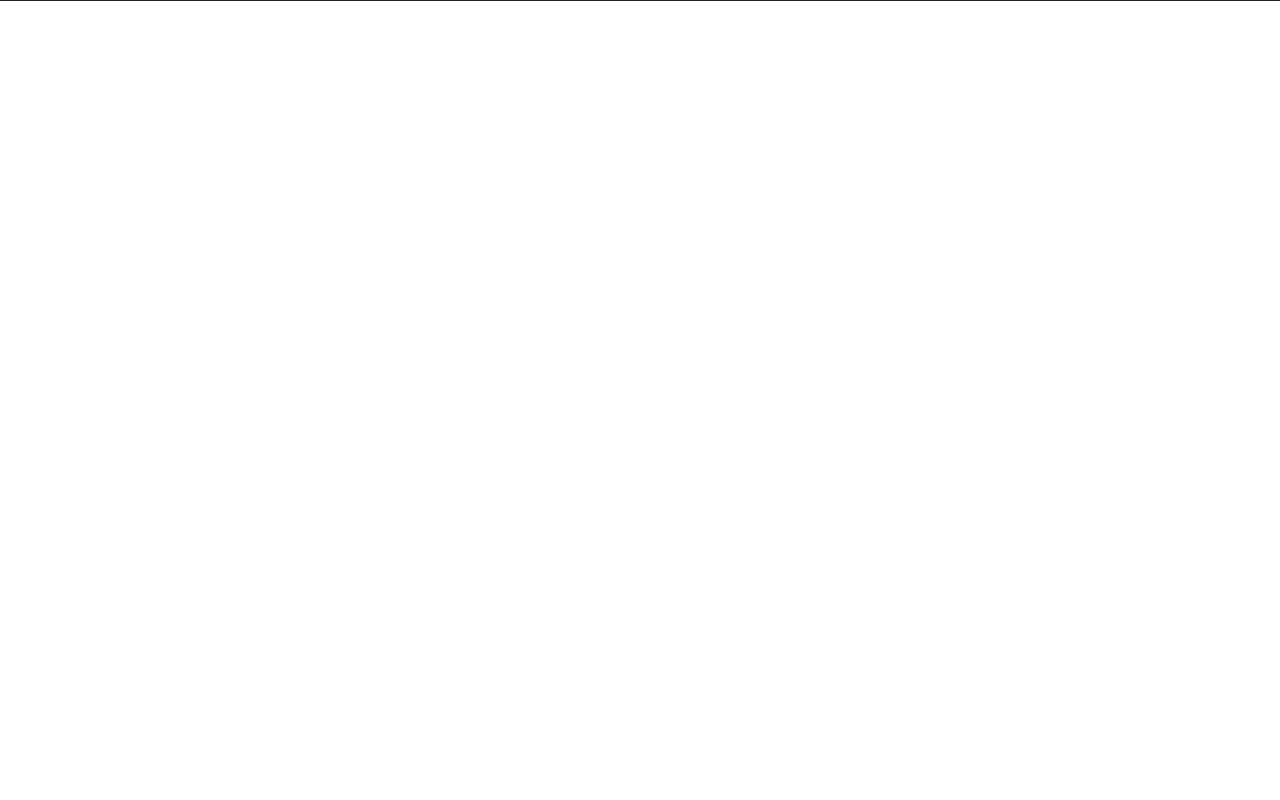
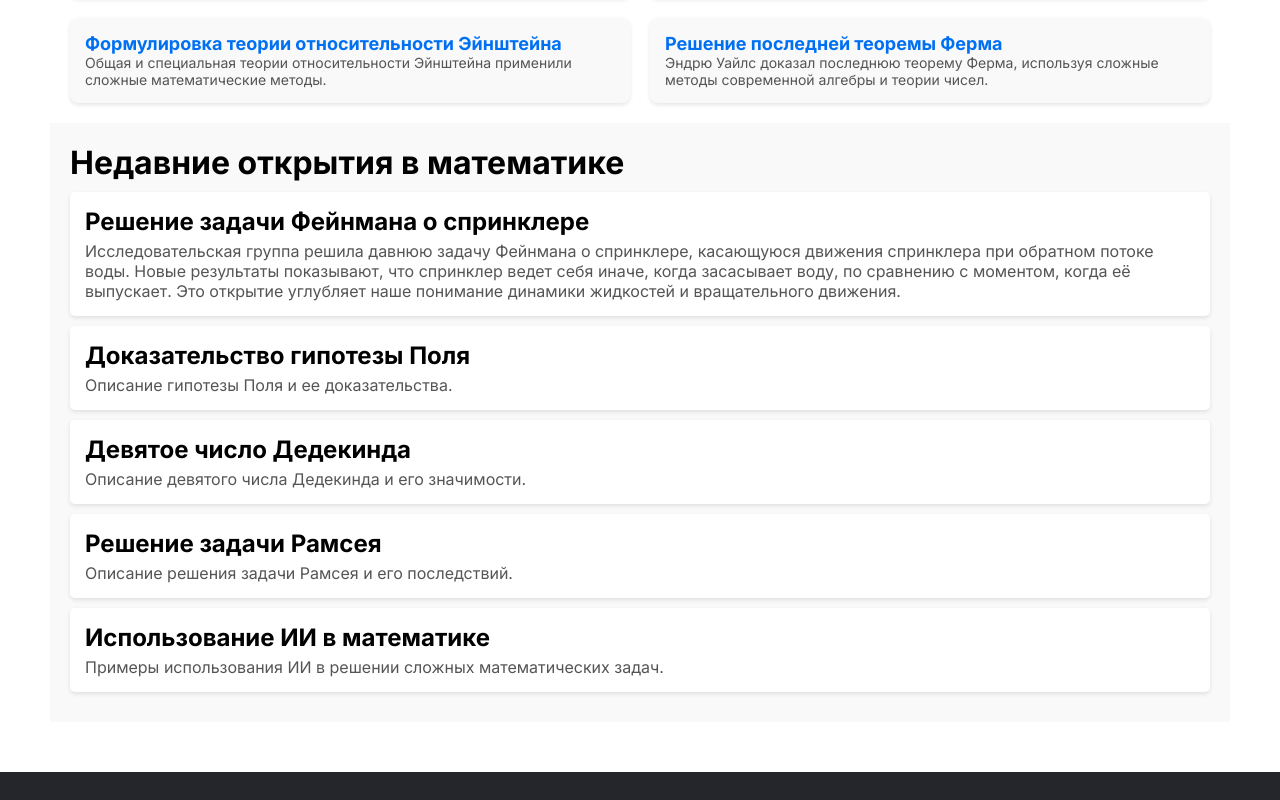
Before and after one commit to AndrewGalkin123/math-helper-0.2, a Next.js app: page /articles in a window 1280 px wide. Shown: the part 1800-2600 px from the top of the page. Before the commit the page ends 1801 px from the top, so only its background shows below. Built offline with nearby package versions, Linux system fonts and the light colour scheme.

Commit message:
creating Discoveries block

```diff
--- a/components/ArticlesPageComponents/Magazines/Magazines.tsx
+++ b/components/ArticlesPageComponents/Magazines/Magazines.tsx
@@ -14,12 +14,12 @@
   },
   {
     title: "Journal of Differential Geometry",
-    src: "https://www.intlpress.com/site/pub/files/cover_image/for_item_page/bookpubs/00000573.jpg",
+    src: "differentialGeometry.png",
     description: "asd",
   },
   {
     title: "Journal of Algebra",
-    src: "https://ars.els-cdn.com/content/image/X00218693.jpg",
+    src: "algebraJournal.png",
     description: "asd",
   },
 ];
--- /dev/null
+++ b/components/ArticlesPageComponents/RecentDiscoveries/RecentDiscoveries.module.css
@@ -0,0 +1,32 @@
+.container {
+  padding: 20px;
+  background-color: #f9f9f9;
+}
+
+.header {
+  font-size: 2em;
+  margin-bottom: 10px;
+}
+
+.list {
+  list-style-type: none;
+  padding: 0;
+}
+
+.listItem {
+  background-color: #fff;
+  margin-bottom: 10px;
+  padding: 15px;
+  border-radius: 5px;
+  box-shadow: 0 2px 4px rgba(0, 0, 0, 0.1);
+}
+
+.title {
+  font-size: 1.5em;
+  margin-bottom: 5px;
+}
+
+.description {
+  font-size: 1em;
+  color: #555;
+}
--- /dev/null
+++ b/components/ArticlesPageComponents/RecentDiscoveries/RecentDiscoveries.tsx
@@ -0,0 +1,54 @@
+import styles from "./RecentDiscoveries.module.css";
+import { RecentDiscovery } from "./RecentDiscovery";
+
+interface Discovery {
+  title: string;
+  description: string;
+}
+
+const discoveries: Discovery[] = [
+  {
+    title: "Решение задачи Фейнмана о спринклере",
+    description:
+      "Исследовательская группа решила давнюю задачу Фейнмана о спринклере, касающуюся движения спринклера при обратном потоке воды. Новые результаты показывают, что спринклер ведет себя иначе, когда засасывает воду, по сравнению с моментом, когда её выпускает. Это открытие углубляет наше понимание динамики жидкостей и вращательного движения.",
+  },
+  {
+    title: "Доказательство гипотезы Поля",
+    description: "Описание гипотезы Поля и ее доказательства.",
+  },
+  {
+    title: "Девятое число Дедекинда",
+    description: "Описание девятого числа Дедекинда и его значимости.",
+  },
+  {
+    title: "Решение задачи Рамсея",
+    description: "Описание решения задачи Рамсея и его последствий.",
+  },
+  {
+    title: "Использование ИИ в математике",
+    description:
+      "Примеры использования ИИ в решении сложных математических задач.",
+  },
+];
+
+const RecentDiscoveries: React.FC = () => {
+  return (
+    <section className={styles.container}>
+      <h2 className={styles.header}>Недавние открытия в математике</h2>
+      <ul className={styles.list}>
+        {discoveries.map((item) => {
+          return (
+            <RecentDiscovery
+              key={item.title}
+              styles={styles}
+              title={item.title}
+              description={item.description}
+            />
+          );
+        })}
+      </ul>
+    </section>
+  );
+};
+
+export { RecentDiscoveries };
--- /dev/null
+++ b/components/ArticlesPageComponents/RecentDiscoveries/RecentDiscovery.tsx
@@ -0,0 +1,20 @@
+interface RecentDiscoveryProps {
+  styles: { [key: string]: string };
+  title: string;
+  description: string;
+}
+
+const RecentDiscovery: React.FC<RecentDiscoveryProps> = ({
+  styles,
+  title,
+  description,
+}) => {
+  return (
+    <li className={styles.listItem}>
+      <h3 className={styles.title}>{title}</h3>
+      <p className={styles.description}>{description}</p>
+    </li>
+  );
+};
+
+export { RecentDiscovery };
--- a/src/app/articles/page.tsx
+++ b/src/app/articles/page.tsx
@@ -1,11 +1,13 @@
 import EventList from "../../../components/ArticlesPageComponents/HistoricalArticles/ EventList";
 import { Magazines } from "../../../components/ArticlesPageComponents/Magazines/Magazines";
+import { RecentDiscoveries } from "../../../components/ArticlesPageComponents/RecentDiscoveries/RecentDiscoveries";
 
 export default function Articles() {
   return (
     <main>
       <Magazines />
       <EventList />
+      <RecentDiscoveries />
     </main>
   );
 }
```
Also changed, not shown: public/algebraJournal.png (added), public/differentialGeometry.png (added).
